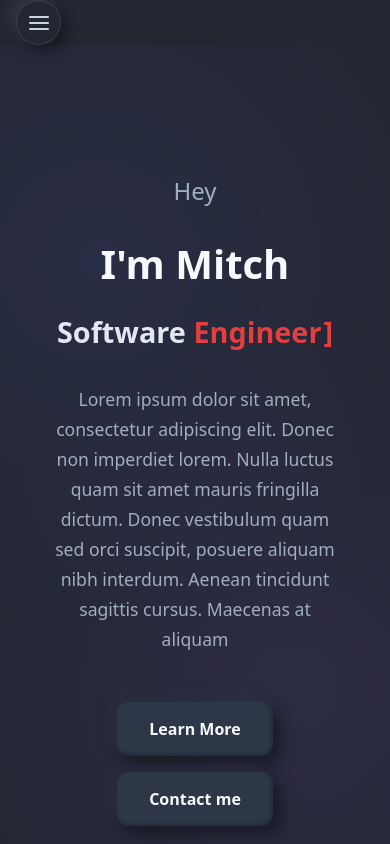
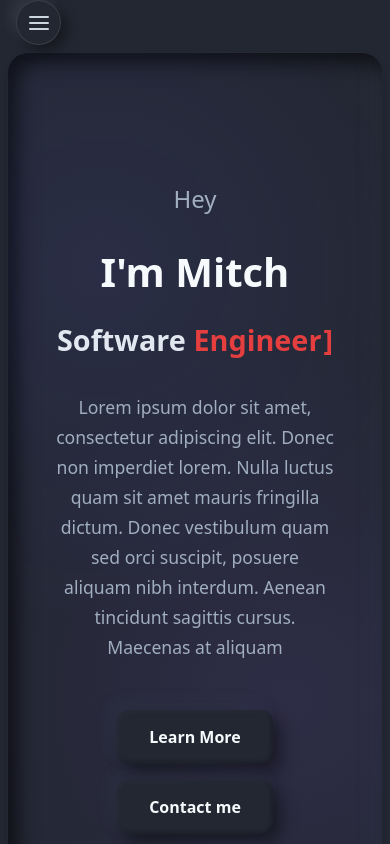
Before and after one commit to xxxMichael/Neumorphism-Portfolio, a React (Vite) app: page / in a window 390 px wide. Shown: the top 844 px of the page. Built offline with nearby package versions, Linux system fonts and the light colour scheme.

Commit message:
Se actualiza estilos generales

```diff
--- a/src/styles/neumorphism.css
+++ b/src/styles/neumorphism.css
@@ -1,8 +1,68 @@
 /* Neumorphism Global Styles */
+
+/* Main neumorphic container that wraps all content */
+.neumorphic-main-container {
+  background: #232732;
+  border-radius: 50px;
+  margin: 2rem auto;
+  max-width: 1400px;
+  width: calc(100% - 4rem);
+  position: relative;
+  overflow: hidden;
+
+  /* Deep inset shadow for sunken main container effect */
+  box-shadow:
+    inset 25px 25px 50px rgba(0, 0, 0, 0.6),
+    inset -25px -25px 50px rgba(74, 85, 104, 0.1),
+    /* Subtle outer elevation for the border */
+    0 0 0 2px rgba(74, 85, 104, 0.1),
+    0 8px 16px rgba(0, 0, 0, 0.3);
+}
+
+/* Content wrapper styles */
+.main-content {
+  position: relative;
+  z-index: 1;
+}
+
+/* Responsive design for main container */
+@media (max-width: 1440px) {
+  .neumorphic-main-container {
+    margin: 1.5rem auto;
+    width: calc(100% - 3rem);
+    border-radius: 40px;
+  }
+}
+
+@media (max-width: 768px) {
+  .neumorphic-main-container {
+    margin: 1rem auto;
+    width: calc(100% - 2rem);
+    border-radius: 30px;
+    box-shadow:
+      inset 15px 15px 30px rgba(0, 0, 0, 0.6),
+      inset -15px -15px 30px rgba(74, 85, 104, 0.1),
+      0 0 0 1px rgba(74, 85, 104, 0.1),
+      0 4px 8px rgba(0, 0, 0, 0.3);
+  }
+}
+
+@media (max-width: 480px) {
+  .neumorphic-main-container {
+    margin: 0.5rem auto;
+    width: calc(100% - 1rem);
+    border-radius: 20px;
+    box-shadow:
+      inset 10px 10px 20px rgba(0, 0, 0, 0.6),
+      inset -10px -10px 20px rgba(74, 85, 104, 0.1),
+      0 0 0 1px rgba(74, 85, 104, 0.1),
+      0 2px 4px rgba(0, 0, 0, 0.3);
+  }
+}
 
 /* Main container with neumorphic depth effect */
 .neumorphic-container {
-  background: linear-gradient(135deg, #482d2d 0%, #1a202c 100%);
+  background: #232732;
   border-radius: 40px;
   padding: 2rem;
   margin: 2rem;
@@ -19,7 +79,7 @@
 
 /* Enhanced container for content areas */
 .neumorphic-content {
-  background: linear-gradient(135deg, #2d3748 0%, #1a202c 100%);
+  background: #232732;
   border-radius: 30px;
   padding: 3rem 2rem;
   position: relative;
@@ -34,7 +94,7 @@
 .neumorphic-border {
   position: relative;
   border-radius: 40px;
-  background: linear-gradient(135deg, #2d3748 0%, #1a202c 100%);
+  background: #232732;
   padding: 3px;
 
   /* Elevated border effect */
@@ -86,7 +146,7 @@
 
 /* Neumorphism button styles */
 .neumorphism-button-dark {
-  background: #2d3748;
+  background: #232732;
   border: none;
   border-radius: 12px;
   padding: 1rem 2rem;
@@ -123,7 +183,7 @@
 
 /* Neumorphic card component */
 .neumorphic-card {
-  background: linear-gradient(135deg, #2d3748 0%, #1a202c 100%);
+  background: #232732;
   border-radius: 25px;
   padding: 2rem;
   position: relative;
@@ -139,7 +199,7 @@
 /* Section wrapper with neumorphic effect */
 .neumorphic-section {
   margin: 2rem 1rem;
-  background: linear-gradient(135deg, #2d3748 0%, #1a202c 100%);
+  background: #232732;
   border-radius: 35px;
   padding: 3rem 2rem;
   position: relative;
@@ -153,7 +213,7 @@
 
 /* Floating elements for enhanced depth */
 .neumorphic-float {
-  background: linear-gradient(135deg, #2d3748 0%, #1a202c 100%);
+  background: #232732;
   border-radius: 20px;
   padding: 1.5rem;
 
@@ -172,6 +232,6 @@
   box-shadow:
     20px 25px 40px rgba(0, 0, 0, 0.4),
     -20px -15px 40px rgba(74, 85, 104, 0.15),
-    inset 2px 2px 4px rgba(0, 0, 0, 0.05),
+    inset 2px 2px 4px rgba(74, 85, 104, 0.05),
     inset -2px -2px 4px rgba(0, 0, 0, 0.1);
 }
```
